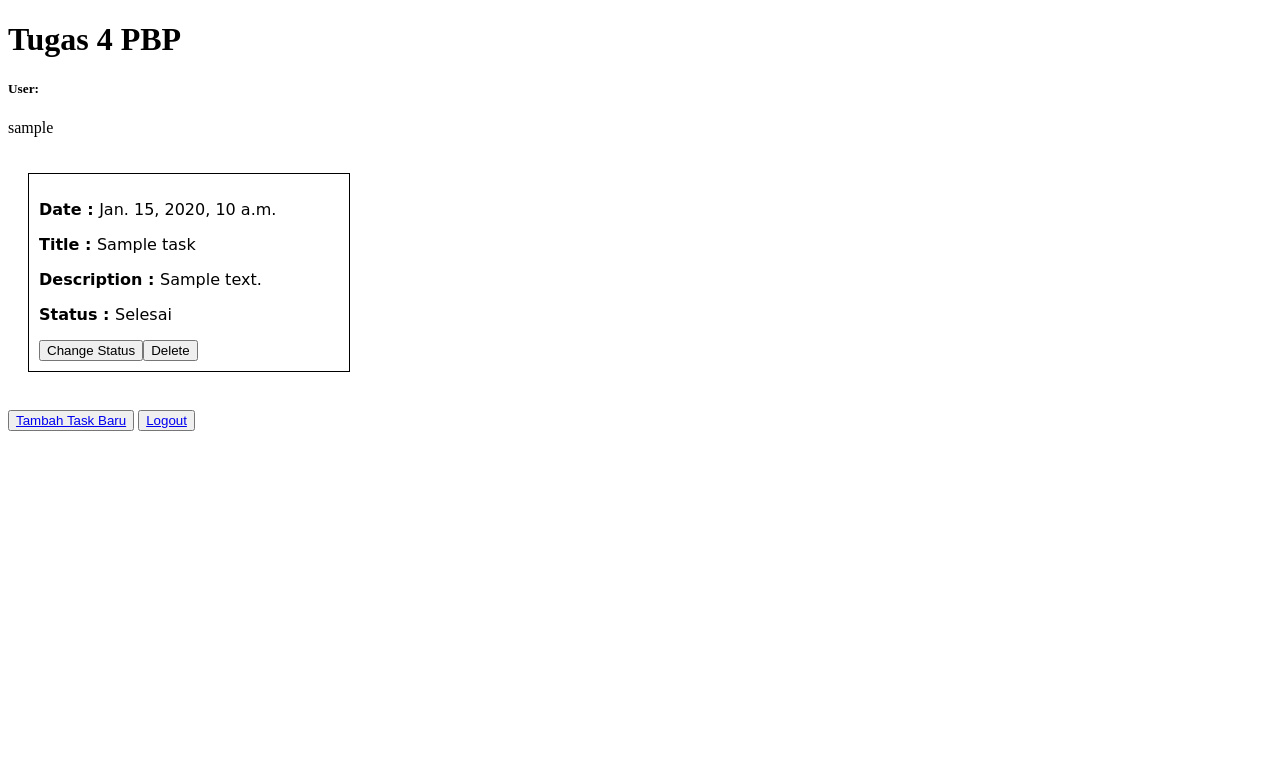
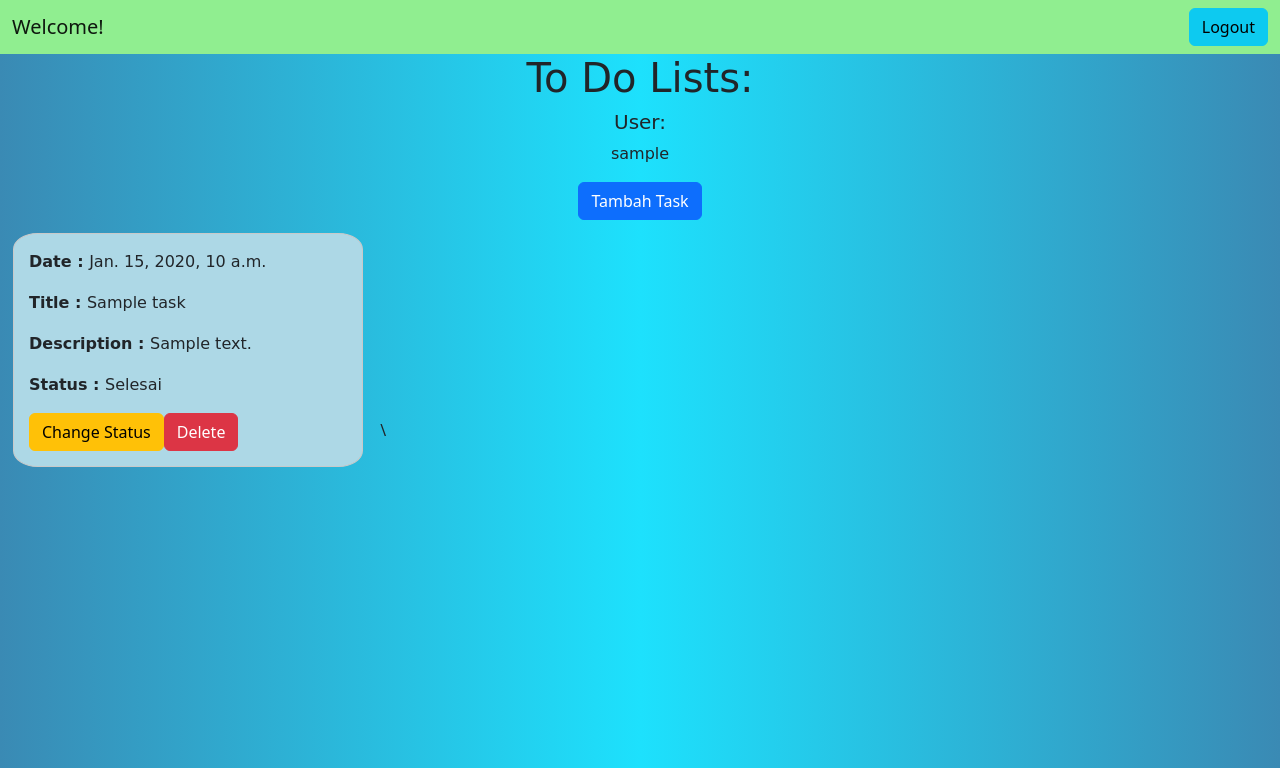
Before and after one commit to ariefbraja/PBP-Tugas-2, a Django app: page /todolist/ in a window 1280 px wide. Shown: the top 768 px of the page. Run offline with Django 4.2, Linux system fonts and the light colour scheme; a user stored in the database is signed in; tables that the repository leaves empty hold one stand-in row (values such as "Sample post").

Commit message:
Tugas 5 update 1

```diff
--- a/static/css/style.css
+++ b/static/css/style.css
@@ -5,3 +5,50 @@
 th{
     border: 1px solid;
 }
+.cards{
+    border: 1px solid black;
+    margin: 13px;
+    padding: 15px;
+    width: 350px;
+    display: inline-block;
+    background-color: #ADD8E6;
+    border: 1px solid #c9c9c9;
+    border-radius: 7%
+  }
+
+  .nowrap {
+  white-space: nowrap ;
+  font-family: "Comic Sans MS";
+  }
+
+  .buttonwrapper{
+    display: flex;
+  }
+
+  .centeredtext{
+    text-align:center;
+    font-family: "Comic Sans MS";
+  }
+  .button{
+    color:blue;
+  }
+  header{
+    text-align: center;
+  }
+  body{
+    background: rgb(58,138,180);
+    background: linear-gradient(90deg, rgba(58,138,180,1) 0%, rgba(29,225,253,1) 50%, rgba(58,138,180,1) 100%);
+  }
+
+  textarea {
+    resize: none;
+    width: 300px;
+    height: 30px;
+}
+@media (max-width: 600px) {
+    /* untuk HP */
+    .layout {
+      display: flex;
+      flex-direction: column;
+    }
+  }
--- a/templates/base.html
+++ b/templates/base.html
@@ -6,12 +6,14 @@
   <meta charset="UTF-8">
   <meta name="viewport" content="width=device-width, initial-scale=1.0">
   <link rel="stylesheet" href="{% static 'css/style.css' %}">
+  <link href="https://cdn.jsdelivr.net/npm/bootstrap@5.2.1/dist/css/bootstrap.min.css" rel="stylesheet" integrity="sha384-iYQeCzEYFbKjA/T2uDLTpkwGzCiq6soy8tYaI1GyVh/UjpbCx/TYkiZhlZB6+fzT" crossorigin="anonymous">
   {% block meta %}
   {% endblock meta %}
 </head>
 
 <body>
   {% block content %}
+  <script src="https://cdn.jsdelivr.net/npm/bootstrap@5.2.1/dist/js/bootstrap.bundle.min.js" integrity="sha384-u1OknCvxWvY5kfmNBILK2hRnQC3Pr17a+RTT6rIHI7NnikvbZlHgTPOOmMi466C8" crossorigin="anonymous"></script>
   {% endblock content %}
 </body>
 
--- a/todolist/templates/todolist.html
+++ b/todolist/templates/todolist.html
@@ -3,30 +3,25 @@
  {% block content %}
 
 <style>
-  .cards{
-    border: 1px solid black;
-    margin: 20px;
-    padding: 10px;
-    width: 300px;
-    display: inline-block;
-  }
 
-  .nowrap {
-  white-space: nowrap ;
-  font-family: "Comic Sans MS";
-  }
+</style>
+<nav class="navbar" style="background-color: #90ee90;">
+  <div class="container-fluid">
+    <span class="navbar-brand mb-0 h1">Welcome!</span>
+    <a class="btn btn-info" href="{% url 'todolist:logout' %}" role="button">Logout</a>
+  </div>
+</nav>
 
-  .buttonwrapper{
-    display: flex;
-  }
-</style>
+<h1 class="centeredtext" >To Do Lists: </h1>
 
-  <h1>Tugas 4 PBP</h1>
-
-  <h5>User: </h5>
-  <p>{{user}}</p>
+  <h5 class="centeredtext">User: </h5>
+  <p class="centeredtext">{{user}}</p>
+  <header>
+  <a class="btn btn-primary" href="{% url 'todolist:create_task' %}" role="button">Tambah Task</a>
+  </header>
 
     {% comment %} Add the data below this line {% endcomment %}
+    <div class="card-deck">
     {% for x in data_todolist %}
       <div class = "cards" >
         <p>
@@ -49,26 +44,25 @@
         <span class="nowrap">Belum Selesai</span>
         {% endif %}
         </p>
+
         <div class = "buttonwrapper">
         <form method="POST" action="{% url 'todolist:change_status' %}">
           {% csrf_token %}
           <input type="hidden" name="id" value="{{x.id}}"/>
-            <td><button type="submit">Change Status</button></td>
+          <td><button type="submit" class="btn btn-warning" >Change Status</button></td>
         </form>
         <form method="POST" action="{% url 'todolist:delete_task' %}">
           {% csrf_token %}
           <input type="hidden" name="id" value="{{x.id}}"/>
-            <td><button type="submit">Delete</button></td>
+          <td><button type="submit" class="btn btn-danger" >Delete</button></td>
         </form>
         </div>
 
       </div>
-    {% endfor %}
+    {% endfor %}\
+    </div>
 
 
   <br></br>
-  <button><a href="{% url 'todolist:create_task' %}">Tambah Task Baru</a></button>
-  <button><a href="{% url 'todolist:logout' %}">Logout</a></button>
-
 
  {% endblock content %}
```
Also changed, not shown: todolist/templates/create-task.html (+9 -9 lines), todolist/templates/login.html (+12 -11 lines). Lines whose indentation alone changed are shown as unchanged.
